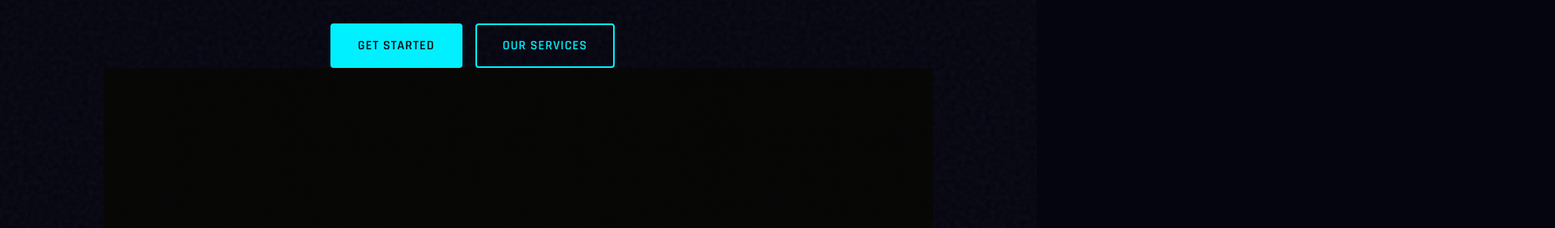
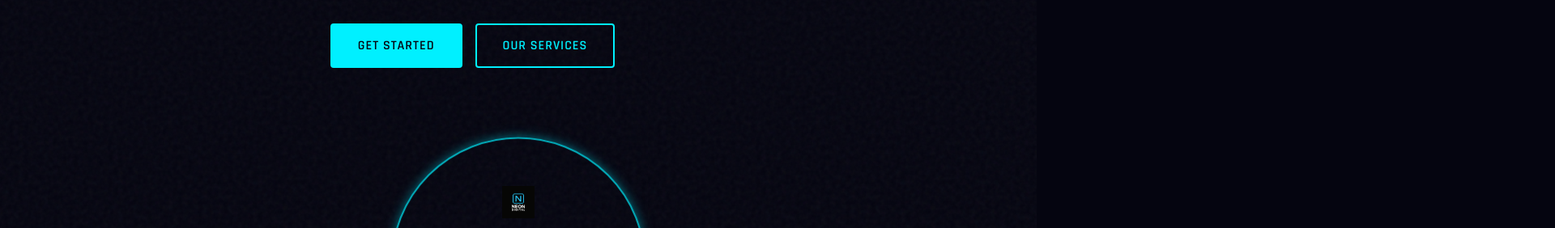
Before and after one commit to mohammednaveed541/Landing-page, a plain HTML site: page index.html in a window 1280 px wide. Shown: the part 280-562 px from the top of the page at 81% size, 1920 px wide, since content can reach past the window. Drawn offline with nearby package versions, Linux system fonts and the light colour scheme.

Commit message:
Update index.html

```diff
--- a/index.html
+++ b/index.html
@@ -43,7 +43,7 @@
                 <div class="circle"></div>
                 <div class="grid"></div>
 <link rel="icon" type="image/x-icon" href="BCO.595773de-ddb2-4721-8540-22479e5d4c9a.png">
-                <img src="BCO.595773de-ddb2-4721-8540-22479e5d4c9a.png">
+                <img src="BCO.595773de-ddb2-4721-8540-22479e5d4c9a.png" height=40px width=40px>
 
             </div>
         </section>
```
